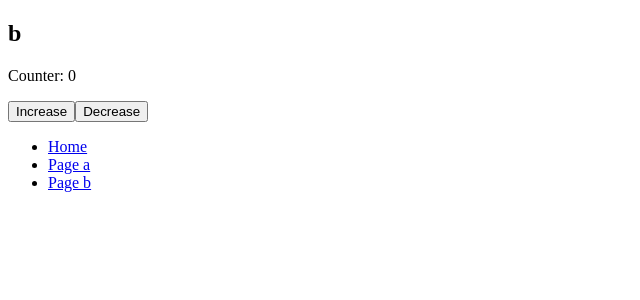
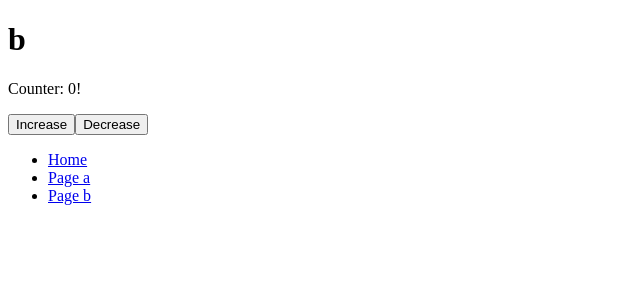
Before and after one commit to millette/npb, a Next.js app: page /b in a window 1280 px wide. Shown: the top 300 px of the page, without its empty margins (0-640 px from the left). Built offline with nearby package versions, Linux system fonts and the light colour scheme.

Commit message:
Touchup.

```diff
--- a/pages/b.js
+++ b/pages/b.js
@@ -5,12 +5,12 @@ import Link from 'next/link'
 import { CounterConsumer } from '../components/counter-provider'
 
 export default () => <div>
-  <h2>b</h2>
+  <h1>b</h1>
 
   <CounterConsumer>
     {({ count, increase, decrease }) => (
       <div>
-        <p>Counter: {count}</p>
+        <p>Counter: {count}!</p>
         <button onClick={increase}>Increase</button>
         <button onClick={decrease}>Decrease</button>
       </div>
```
